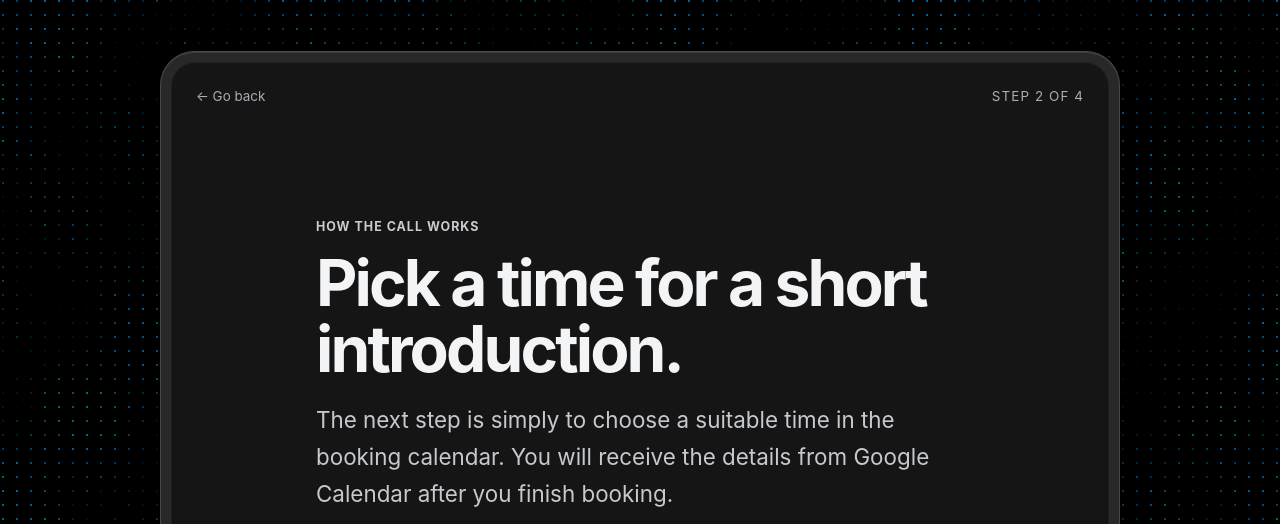
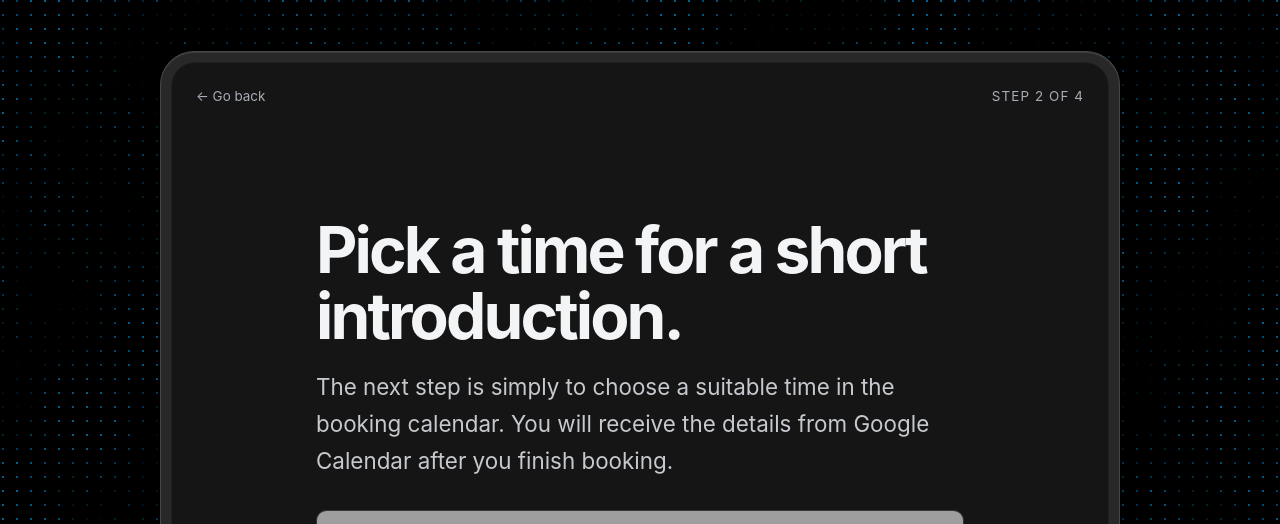
Before and after one commit to kristianneuhen/NeuhenAI, a Flask app: page /how-it-works in a window 1280 px wide. Shown: the top 524 px of the page. Run offline with Flask 3, Linux system fonts and the light colour scheme; the visitor is signed in with stand-in values (Sample User, id 1); grey boxes are pictures that could not be loaded.

Commit message:
Remove How the call works label

```diff
--- a/templates/registration.html
+++ b/templates/registration.html
@@ -4,7 +4,6 @@
 
 {% block content %}
 <section class="funnel-card">
-  <p class="eyebrow">How the call works</p>
   <h1>Pick a time for a short introduction.</h1>
   <p class="lead">
     The next step is simply to choose a suitable time in the booking calendar.
```
